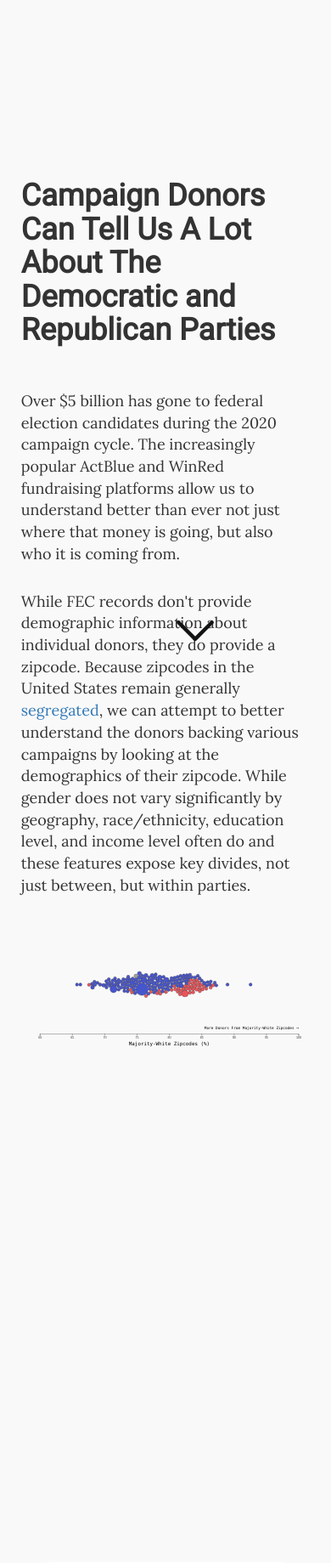
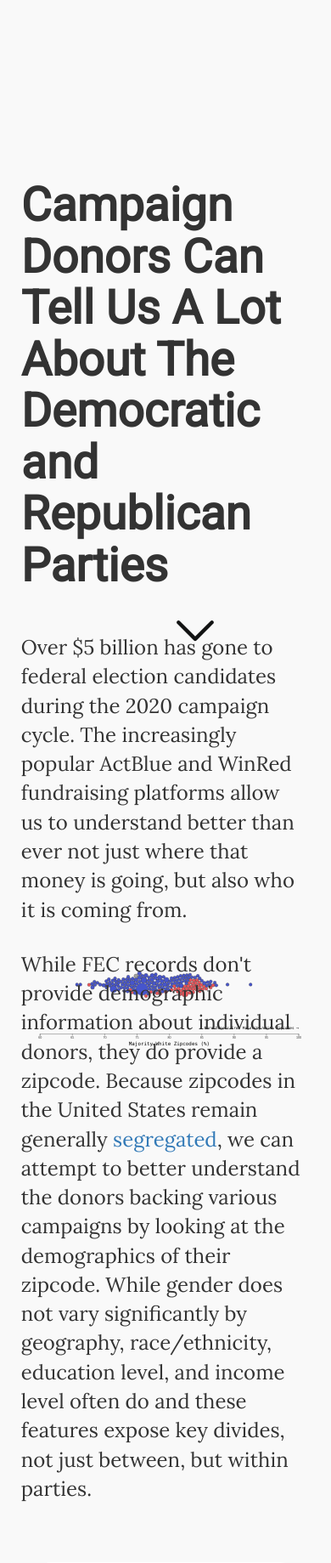
Before and after one commit to sdl60660/2020_campaign_donors, a Flask app: page / in a window 390 px wide; the page is wider, and only the part inside the window is pictured. Shown: the top 1839 px of that part at 85% size. Run offline with Flask 2, Linux system fonts and the light colour scheme; some libraries are stand-ins or nearby versions.

Commit message:
Small CSS changes

```diff
--- a/static/css/style.css
+++ b/static/css/style.css
@@ -158,7 +158,7 @@ strong {
     font-size: 10pt;
     padding-top: 40px;
     padding-bottom: 60px;
-    min-height: 100vh;
+    min-height: 60vh;
     font-family: "Helvetica Neue", helvetica, arial, sans-serif;
 }
 
@@ -194,7 +194,7 @@ strong {
     }
 
     .step {
-        min-width: 50vw;
+        min-width: 70vw;
         /*margin-top: 0px;*/
         /*margin-bottom: 0px;*/
         /*margin-left: 0px;*/
@@ -219,7 +219,7 @@ strong {
     }
 
     .step .body {
-        font-size: 16px;
+        font-size: 18px;
     }
 
     /*.step .title {*/
@@ -253,6 +253,14 @@ strong {
          font-size: 16pt;
      }
 
+     #intro-area h1 {
+        font-size: 55px;
+     }
+
+     #intro-area > p {
+        font-size: 24px;
+     }
+
      .footer {
          font-size: 16pt;
      }
@@ -265,7 +273,7 @@ strong {
         height: 0px;
     }
 
-     #intro-area > p, #nodelink-intro {
+     #nodelink-intro {
          font-size: 18px;
      }
 
--- a/templates/index.html
+++ b/templates/index.html
@@ -3,6 +3,8 @@
 <head>
     <meta charset="utf-8">
     <meta name="description" content="">
+    <!-- <meta name='viewport' content='width=device-width, initial-scale=1'> -->
+
 
     <!-- Primary Meta Tags -->
     <title>2020 Campaign Donors</title>
```
Also changed, not shown: static/js/bubbleplot.js (+0 -24 lines).
